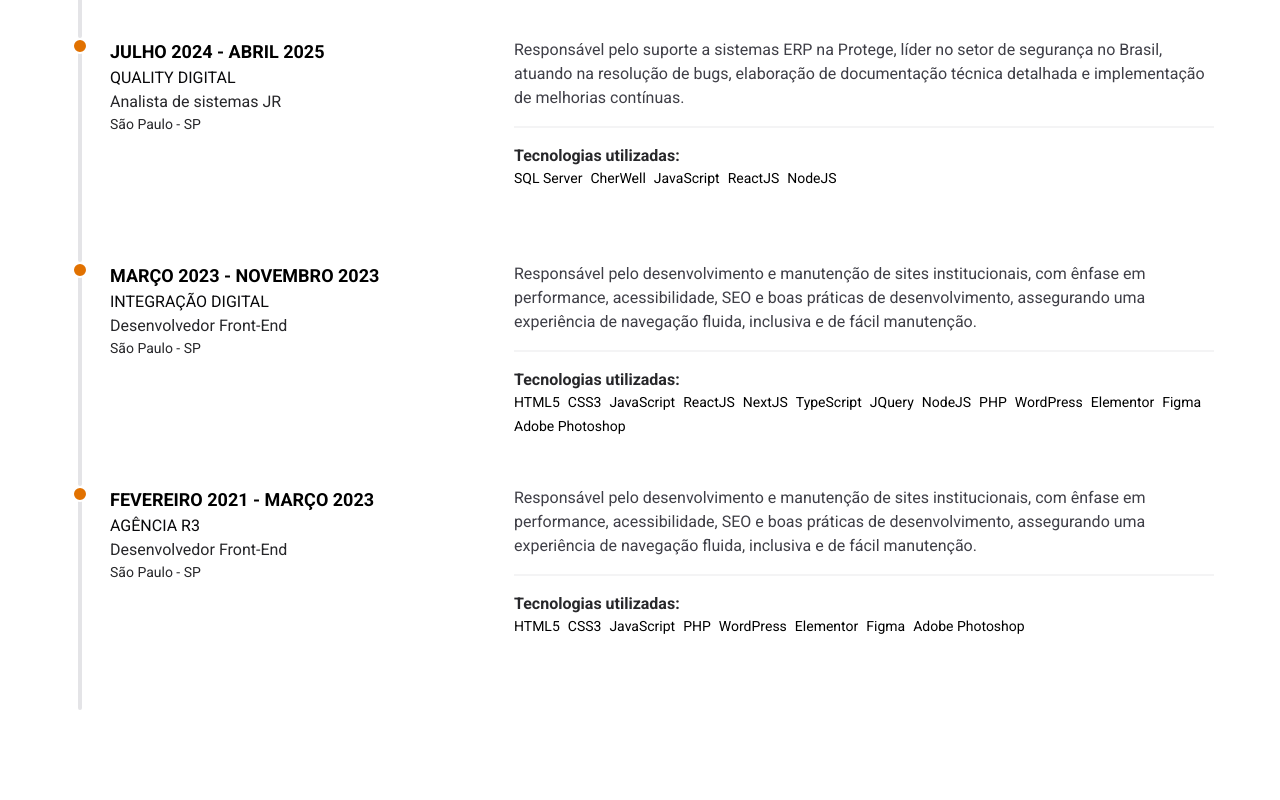
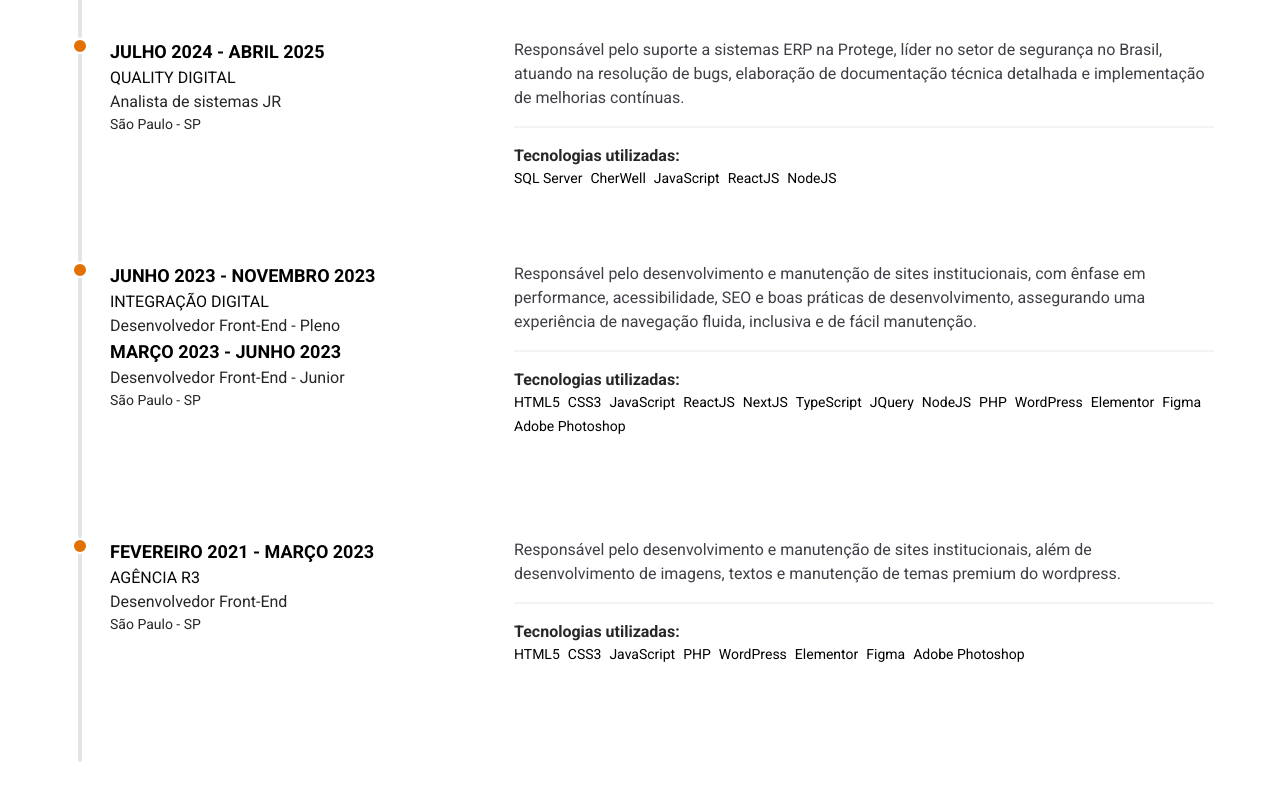
Before and after one commit to GuilhermeJSales/portfolio2.0, a Next.js app: page / in a window 1280 px wide. Shown: the part 1090-1890 px from the top of the page. Before the commit the page ends 1856 px from the top, so only its background shows below. Built offline with nearby package versions, Linux system fonts and the light colour scheme.

Commit message:
feat: add promotion json for experience section and add whatsapp fixed button

```diff
--- a/experience-data.ts
+++ b/experience-data.ts
@@ -3,6 +3,11 @@ export type ExperienceProps = {
   data: string;
   empresa: string;
   cargo: string;
+  info2: {
+    data2: string;
+    cargo2: string;
+  };
+  promocao: boolean;
   description: string;
   competencias: string[];
 };
@@ -13,6 +18,11 @@ export const experiences: ExperienceProps[] = [
     data: "NOVEMBRO 2023 - ATUAL",
     empresa: "Freelancer",
     cargo: "Desenvolvedor Front-End",
+    info2: {
+      data2: "",
+      cargo2: "",
+    },
+    promocao: false,
     description:
       "Responsável por todas as etapas do trabalho, desde reuniões com clientes, desenvolvimento do layout e desenvolvimento dos web sites estáticos e landing pages/paginas de capturas.",
     competencias: [
@@ -34,15 +44,25 @@ export const experiences: ExperienceProps[] = [
     data: "JULHO 2024 - ABRIL 2025",
     empresa: "Quality Digital",
     cargo: "Analista de sistemas JR",
+    info2: {
+      data2: "",
+      cargo2: "",
+    },
+    promocao: false,
     description:
       "Responsável pelo suporte a sistemas ERP na Protege, líder no setor de segurança no Brasil, atuando na resolução de bugs, elaboração de documentação técnica detalhada e implementação de melhorias contínuas.",
     competencias: ["SQL Server", "CherWell", "JavaScript", "ReactJS", "NodeJS"],
   },
   {
     id: 2,
-    data: "MARÇO 2023 - NOVEMBRO 2023",
+    data: "MARÇO 2023 - JUNHO 2023",
     empresa: "Integração Digital",
-    cargo: "Desenvolvedor Front-End",
+    cargo: "Desenvolvedor Front-End - Junior",
+    info2: {
+      data2: "JUNHO 2023 - NOVEMBRO 2023",
+      cargo2: "Desenvolvedor Front-End - Pleno",
+    },
+    promocao: true,
     description:
       "Responsável pelo desenvolvimento e manutenção de sites institucionais, com ênfase em performance, acessibilidade, SEO e boas práticas de desenvolvimento, assegurando uma experiência de navegação fluida, inclusiva e de fácil manutenção.",
     competencias: [
@@ -66,8 +86,13 @@ export const experiences: ExperienceProps[] = [
     data: "FEVEREIRO 2021 - MARÇO 2023",
     empresa: "Agência R3",
     cargo: "Desenvolvedor Front-End",
+    info2: {
+      data2: "",
+      cargo2: "",
+    },
+    promocao: false,
     description:
-      "Responsável pelo desenvolvimento e manutenção de sites institucionais, com ênfase em performance, acessibilidade, SEO e boas práticas de desenvolvimento, assegurando uma experiência de navegação fluida, inclusiva e de fácil manutenção.",
+      "Responsável pelo desenvolvimento e manutenção de sites institucionais, além de desenvolvimento de imagens, textos e manutenção de temas premium do wordpress.",
     competencias: [
       "HTML5",
       "CSS3",
--- a/src/app/components/experience/experienceItem.tsx
+++ b/src/app/components/experience/experienceItem.tsx
@@ -1,3 +1,4 @@
+import { info } from "console";
 import { ExperienceProps } from "../../../../experience-data";
 
 export default function ExperienceItem({
@@ -6,12 +7,25 @@ export default function ExperienceItem({
   empresa,
   description,
   competencias,
+  promocao,
+  info2,
 }: ExperienceProps) {
   return (
     <li className="relative flex items-start gap-5 after:absolute after:-left-3 after:block after:h-full after:w-1 after:rounded-2xl after:bg-zinc-200 max-lg:flex-col max-lg:pb-8">
       <div className="after: relative z-40 pl-5 before:absolute before:top-0 before:-left-4.5 before:block before:h-4 before:w-4 before:rounded-full before:border-2 before:border-white before:bg-amber-600 lg:mb-32 lg:w-[500px] xl:w-[600px] 2xl:w-[700px]">
+        {promocao && (
+          <>
+            <time className="mb-2.5 font-bold uppercase lg:text-lg">
+              {info2.data2}
+            </time>
+            <p className="text-base text-zinc-950 uppercase">{empresa}</p>
+            <p className="text-base text-zinc-800">{info2.cargo2}</p>
+          </>
+        )}
         <time className="mb-2.5 font-bold uppercase lg:text-lg">{data}</time>
-        <p className="text-base text-zinc-950 uppercase">{empresa}</p>
+        {!promocao && (
+          <p className="text-base text-zinc-950 uppercase">{empresa}</p>
+        )}
         <p className="text-base text-zinc-800">{cargo}</p>
         <p className="text-sm text-zinc-800">São Paulo - SP</p>
       </div>
--- /dev/null
+++ b/src/app/components/whatsapp.tsx
@@ -0,0 +1,20 @@
+import Image from "next/image";
+import whatsapp from "@/app/assets/whatsapp.svg";
+
+export default function Whatsapp() {
+  return (
+    <a
+      href="https://api.whatsapp.com/send/?phone=5511961683295"
+      target="_blank"
+      title="WhatsApp"
+    >
+      <Image
+        className="fixed right-8 bottom-8 drop-shadow-[3px_4px_2px_rgba(0,0,0,.3)]"
+        width={60}
+        height={60}
+        src={whatsapp}
+        alt="whatsapp"
+      />
+    </a>
+  );
+}
--- a/src/app/layout.tsx
+++ b/src/app/layout.tsx
@@ -3,6 +3,7 @@ import { Geist, Geist_Mono } from "next/font/google";
 import "./globals.css";
 import { font_body, font_display } from "./fonts";
 import Header from "./components/header";
+import Whatsapp from "./components/whatsapp";
 
 export const metadata: Metadata = {
   title: "Desenvolvedor Front-End | Guilherme Jesus Sales",
@@ -22,6 +23,7 @@ export default function RootLayout({
       >
         <Header />
         {children}
+        <Whatsapp />
       </body>
     </html>
   );
```
